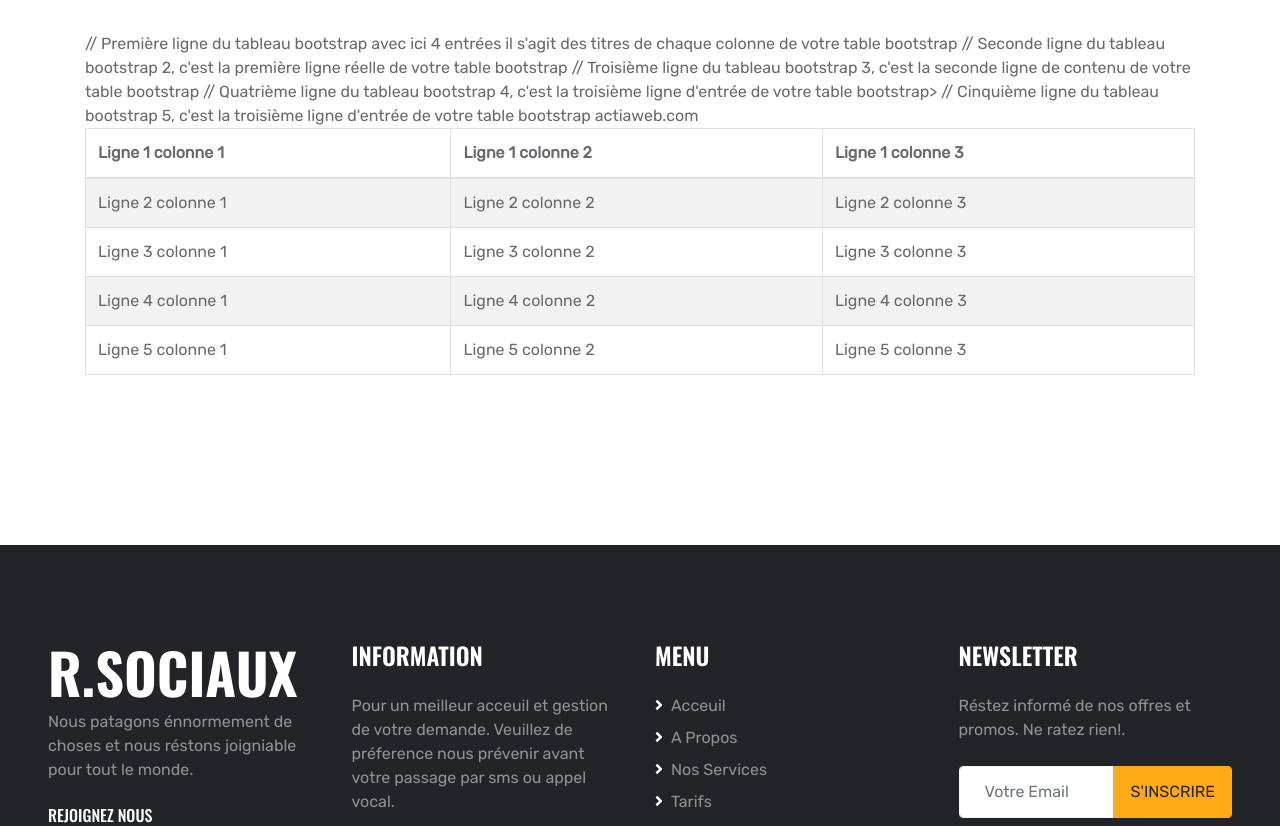
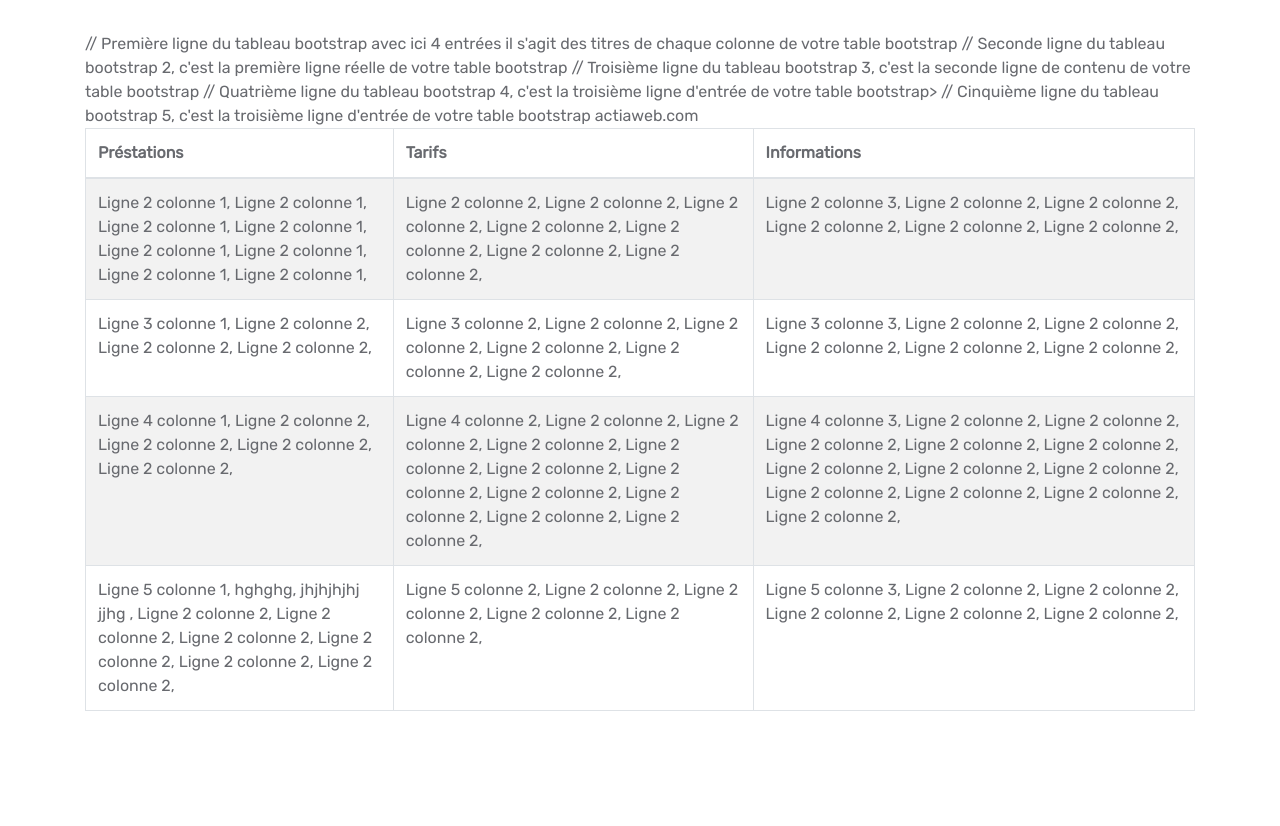
Before and after one commit to informat-i-phone/informatiphone54.fr, a plain HTML site: page price.html in a window 1280 px wide. Shown: the part 1590-2416 px from the top of the page. Drawn offline with nearby package versions, Linux system fonts and the light colour scheme; a script that the page names is missing; files whose address does not match are found by name.

Commit message:
Update price.html

```diff
--- a/price.html
+++ b/price.html
@@ -164,34 +164,34 @@
         // Première ligne du tableau bootstrap avec ici 4 entrées il s'agit des titres de chaque colonne de votre table bootstrap
         <thead>
         <tr>
-        <th>Ligne 1 colonne 1</th>
-        <th>Ligne 1 colonne 2</th>
-        <th>Ligne 1 colonne 3</th>
+        <th>Préstations</th>
+        <th>Tarifs</th>
+        <th>Informations</th>
         </tr>
         </thead>
         <tbody>
         // Seconde ligne du tableau bootstrap 2, c'est la première ligne réelle de votre table bootstrap
         <tr>
-        <td>Ligne 2 colonne 1</td>
-        <td>Ligne 2 colonne 2</td>
-        <td>Ligne 2 colonne 3</td>
+        <td>Ligne 2 colonne 1, Ligne 2 colonne 1, Ligne 2 colonne 1, Ligne 2 colonne 1, Ligne 2 colonne 1, Ligne 2 colonne 1, Ligne 2 colonne 1, Ligne 2 colonne 1, </td>
+        <td>Ligne 2 colonne 2, Ligne 2 colonne 2, Ligne 2 colonne 2, Ligne 2 colonne 2, Ligne 2 colonne 2, Ligne 2 colonne 2, Ligne 2 colonne 2, </td>
+        <td>Ligne 2 colonne 3, Ligne 2 colonne 2, Ligne 2 colonne 2, Ligne 2 colonne 2, Ligne 2 colonne 2, Ligne 2 colonne 2, </td>
         </tr>
         // Troisième ligne du tableau bootstrap 3, c'est la seconde ligne de contenu de votre table bootstrap
         <tr>
-        <td>Ligne 3 colonne 1</td>
-        <td>Ligne 3 colonne 2</td>
-        <td>Ligne 3 colonne 3</td>
+        <td>Ligne 3 colonne 1, Ligne 2 colonne 2, Ligne 2 colonne 2, Ligne 2 colonne 2, </td>
+        <td>Ligne 3 colonne 2, Ligne 2 colonne 2, Ligne 2 colonne 2, Ligne 2 colonne 2, Ligne 2 colonne 2, Ligne 2 colonne 2, </td>
+        <td>Ligne 3 colonne 3, Ligne 2 colonne 2, Ligne 2 colonne 2, Ligne 2 colonne 2, Ligne 2 colonne 2, Ligne 2 colonne 2, </td>
         </tr>
         // Quatrième ligne du tableau bootstrap 4, c'est la troisième ligne d'entrée de votre table bootstrap>
         <tr>
-        <td>Ligne 4 colonne 1</td>
-        <td>Ligne 4 colonne 2</td>
-        <td>Ligne 4 colonne 3</td>
+        <td>Ligne 4 colonne 1, Ligne 2 colonne 2, Ligne 2 colonne 2, Ligne 2 colonne 2, Ligne 2 colonne 2, </td>
+        <td>Ligne 4 colonne 2, Ligne 2 colonne 2, Ligne 2 colonne 2, Ligne 2 colonne 2, Ligne 2 colonne 2, Ligne 2 colonne 2, Ligne 2 colonne 2, Ligne 2 colonne 2, Ligne 2 colonne 2, Ligne 2 colonne 2, Ligne 2 colonne 2, </td>
+        <td>Ligne 4 colonne 3, Ligne 2 colonne 2, Ligne 2 colonne 2, Ligne 2 colonne 2, Ligne 2 colonne 2, Ligne 2 colonne 2, Ligne 2 colonne 2, Ligne 2 colonne 2, Ligne 2 colonne 2, Ligne 2 colonne 2, Ligne 2 colonne 2, Ligne 2 colonne 2, Ligne 2 colonne 2, </td>
         </tr>
         // Cinquième ligne du tableau bootstrap 5, c'est la troisième ligne d'entrée de votre table bootstrap actiaweb.com<tr>
-        <td>Ligne 5 colonne 1</td>
-        <td>Ligne 5 colonne 2</td>
-        <td>Ligne 5 colonne 3</td>
+        <td>Ligne 5 colonne 1, hghghg, jhjhjhjhj jjhg , Ligne 2 colonne 2, Ligne 2 colonne 2, Ligne 2 colonne 2, Ligne 2 colonne 2, Ligne 2 colonne 2, Ligne 2 colonne 2, </td>
+        <td>Ligne 5 colonne 2, Ligne 2 colonne 2, Ligne 2 colonne 2, Ligne 2 colonne 2, Ligne 2 colonne 2, </td>
+        <td>Ligne 5 colonne 3, Ligne 2 colonne 2, Ligne 2 colonne 2, Ligne 2 colonne 2, Ligne 2 colonne 2, Ligne 2 colonne 2, </td>
         </tr>
         </tbody>
         </table>
```
